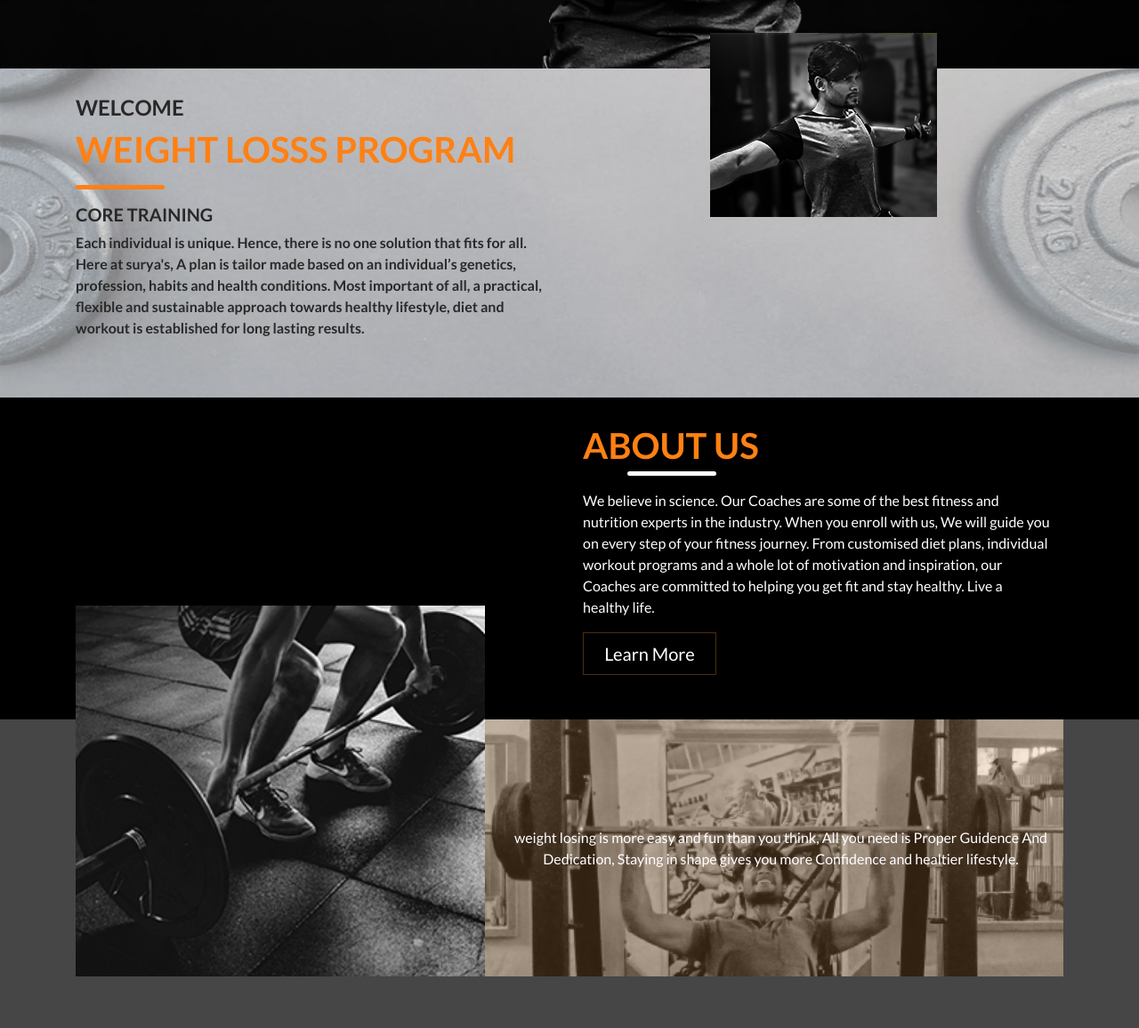
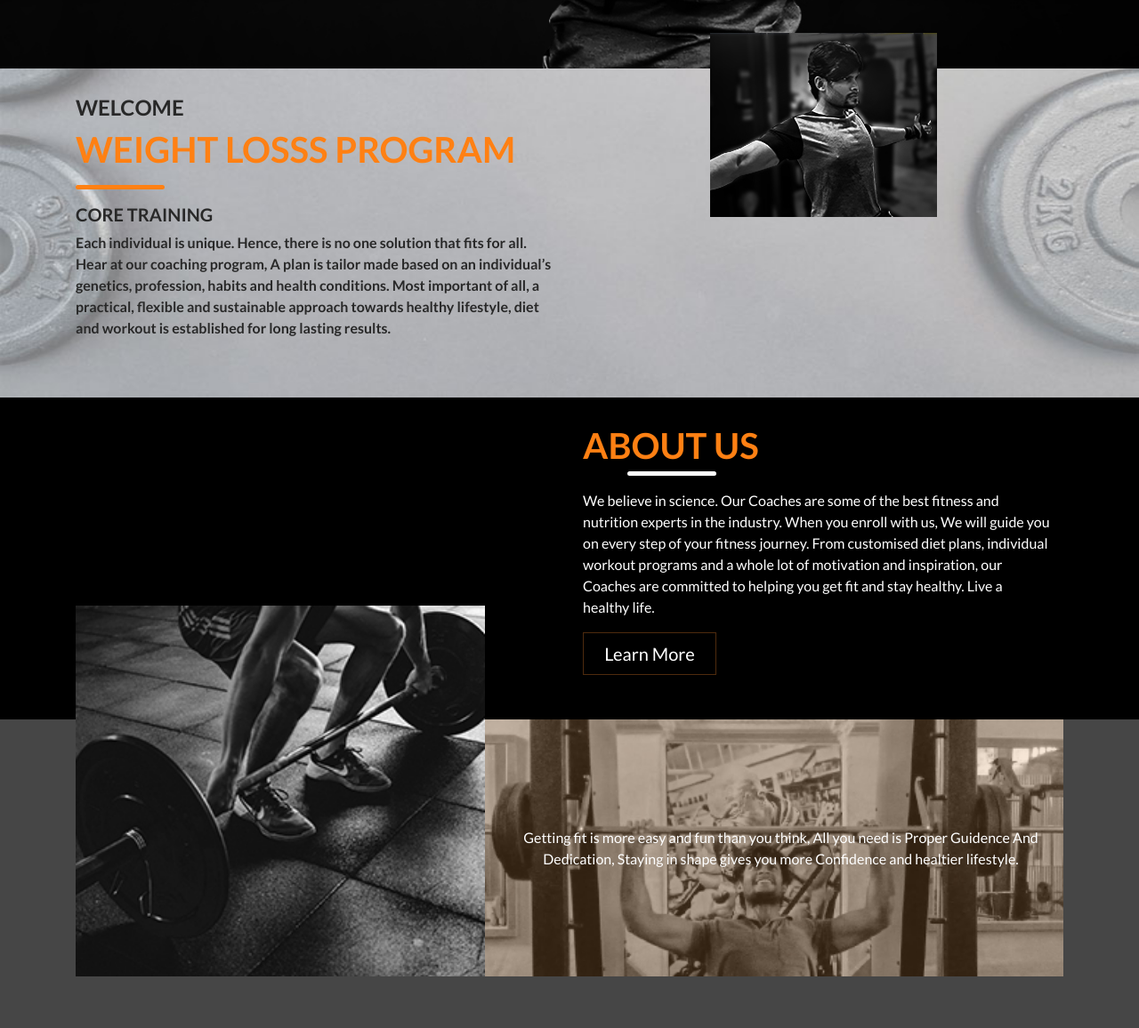
Before and after one commit to sanjiv-007/surya.github.io, a plain HTML site: page index.html in a window 1280 px wide. Shown: the part 557-1713 px from the top of the page at 89% size. Drawn offline with nearby package versions, Linux system fonts and the light colour scheme.

Commit message:
Update index.html

```diff
--- a/index.html
+++ b/index.html
@@ -55,7 +55,7 @@
         <h5 class="wow bounceInLeft">CORE TRAINING</h5>
         <p class="wow bounceInDown">
               Each individual is unique. Hence, there is no one solution that
-              fits for all. Here at surya's, A plan is tailor made based on an
+              fits for all. Hear at our coaching program, A plan is tailor made based on an
               individual’s genetics, profession, habits and health conditions.
               Most important of all, a practical, flexible and sustainable
               approach towards healthy lifestyle, diet and workout is
@@ -91,7 +91,7 @@
         <div class="wow bounceInRight" data-wow-delay=".25s">
           <div class="card-img-overlay">
             <p>
-                  weight losing is more easy and fun than you think, All you
+                 Getting fit is more easy and fun than you think, All you
                   need is Proper Guidence And Dedication, Staying in shape gives
                   you more Confidence and healtier lifestyle.
                  </p>
```
